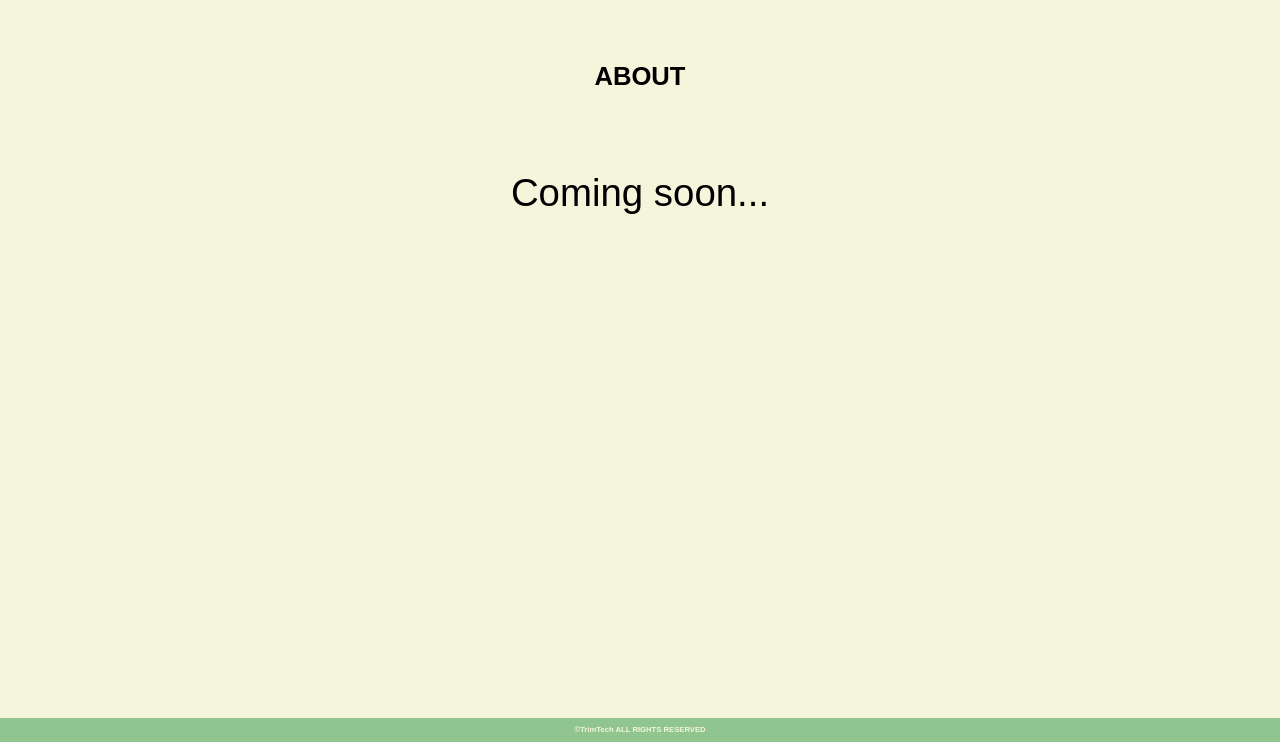
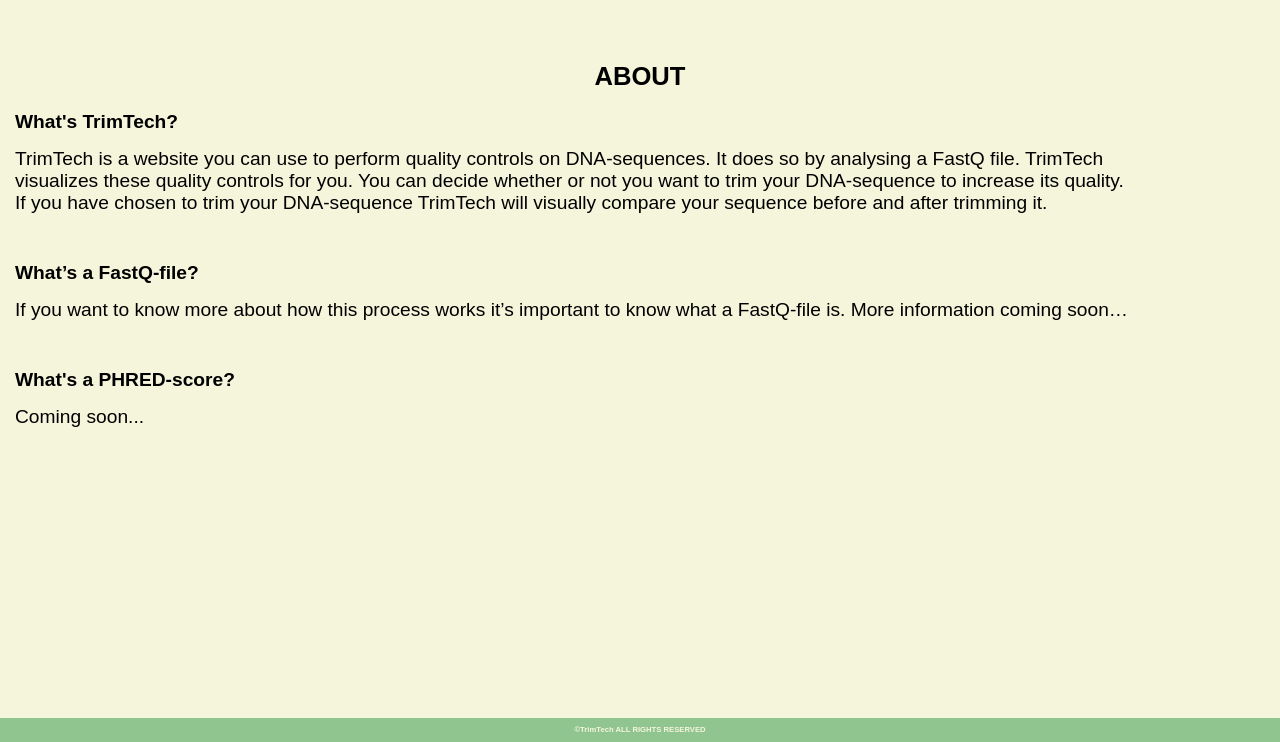
Before and after one commit to KasthuryI/Bio-informatica-toolbox, a Python web app: template templates/about.html in a window 1280 px wide. Shown: the part 58-800 px from the top of the page. Run offline with Jinja, Linux system fonts and the light colour scheme; the template is opened without the code that fills it, so the values that code supplies are empty.

Commit message:
Adding general information to about page

```diff
--- a/static/style.css
+++ b/static/style.css
@@ -375,15 +375,26 @@ body {
   top: 50px;
 }
 
+.headers_text_about_page{
+  position: relative;
+  font-family: sans-serif;
+  font-size: 1.5vw;
+  color: #000000;
+  text-decoration: none;
+  text-align: left;
+  margin: 15px;
+}
+
+
 .text_about_page{
   position: relative;
   font-family: sans-serif;
-  font-size: 3vw;
+  font-size: 1.5vw;
   color: #000000;
   text-decoration: none;
-  text-align: center;
-  margin: 0px;
-  top: 60px;
+  text-align: left;
+  margin: 15px;
+  margin-right: 150px;
 }
 
 
--- a/templates/about.html
+++ b/templates/about.html
@@ -32,10 +32,31 @@
 
 
    <!-- CONTENT -->
-   <h3 class="head_text_about_page"> ABOUT </h3>
+   <h1 class="head_text_about_page"> ABOUT </h1>
+   <h3 class="headers_text_about_page"> What's TrimTech? </h3>
    <div class="text_about_page">
-      <p> Coming soon...
+      <p>
+         TrimTech is a website you can use to perform quality controls on DNA-sequences. It does so by analysing a FastQ file. TrimTech visualizes these quality controls for you. You can decide whether or not you want to trim your DNA-sequence to increase its quality. If you have chosen to trim your DNA-sequence TrimTech will visually compare your sequence before and after trimming it.
+      </p>
    </div>
+
+   <br>
+   <h3 class="headers_text_about_page"> What’s a FastQ-file? </h3>
+   <div class="text_about_page">
+      <p>
+         If you want to know more about how this process works it’s important to know what a FastQ-file is.
+         More information coming soon…
+      </p>
+   </div>
+
+   <br>
+   <h3 class="headers_text_about_page"> What's a PHRED-score? </h3>
+   <div class="text_about_page">
+      <p>
+         Coming soon...
+      </p>
+   </div>
+
 
 
    <!-- FOOTER -->
```
